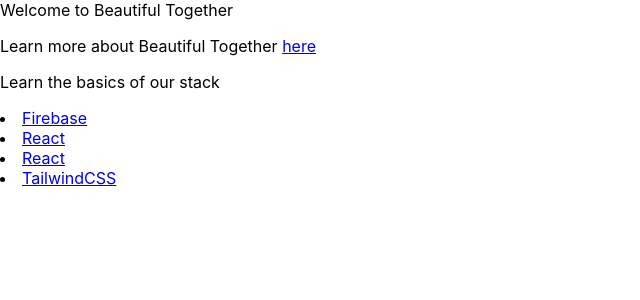
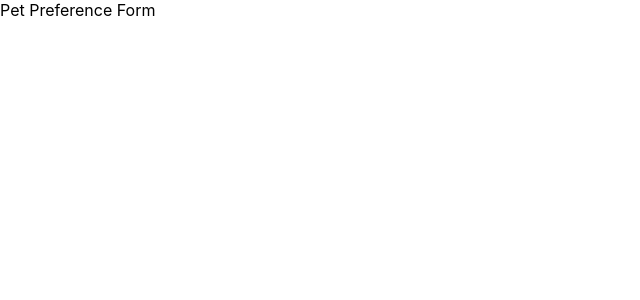
Before and after one commit to cssgunc/beautiful-together, a React (Create React App) app: page /petform in a window 1280 px wide. Shown: the top 300 px of the page, without its empty margins (0-640 px from the left). Built offline with nearby package versions, Linux system fonts and the light colour scheme.

Commit message:
Add routes and create template pages

```diff
--- a/package.json
+++ b/package.json
@@ -9,6 +9,7 @@
     "firebase": "^10.8.0",
     "react": "^18.2.0",
     "react-dom": "^18.2.0",
+    "react-router-dom": "^6.22.0",
     "react-scripts": "5.0.1",
     "web-vitals": "^2.1.4"
   },
--- a/src/App.js
+++ b/src/App.js
@@ -1,18 +1,10 @@
 import logo from './logo.svg';
 import './App.css';
+import {RoutesApp} from './Routes'
 
 function App() {
   return (
-    <div>
-      <header>Welcome to Beautiful Together</header>
-      <p>Learn more about Beautiful Together <a href='https://beautifultogethersanctuary.com/'>here</a></p>
-      <p>Learn the basics of our stack</p>
-
-      <li><a href="https://www.youtube.com/watch?v=vAoB4VbhRzM">Firebase</a></li>
-      <li><a href="https://www.youtube.com/watch?v=Tn6-PIqc4UM">React</a></li>
-      <li><a href="https://www.youtube.com/watch?v=Tn6-PIqc4UM">React</a></li>
-      <li><a href="https://youtu.be/mr15Xzb1Ook?si=5sDVCpSIBFxwa7UY">TailwindCSS</a></li>
-    </div>
+      <RoutesApp />
   );
 }
 
--- /dev/null
+++ b/src/Routes.js
@@ -0,0 +1,14 @@
+import { BrowserRouter as Router, Route, Routes } from 'react-router-dom'
+import {Login} from './pages/Login'
+import {PetForm} from './pages/PetForm'
+
+export const RoutesApp = () => {
+    return (
+        <Router>
+            <Routes>
+                <Route path="/" element={<Login />} />
+                <Route path="/petform" element={<PetForm />} />
+            </Routes>
+        </Router>
+    )
+}
--- /dev/null
+++ b/src/pages/Login.js
@@ -0,0 +1,14 @@
+export const Login = () => {
+    return (
+        <div>
+        <header>Welcome to Beautiful Together</header>
+        <p>Learn more about Beautiful Together <a href='https://beautifultogethersanctuary.com/'>here</a></p>
+        <p>Learn the basics of our stack</p>
+
+        <li><a href="https://www.youtube.com/watch?v=vAoB4VbhRzM">Firebase</a></li>
+        <li><a href="https://www.youtube.com/watch?v=Tn6-PIqc4UM">React</a></li>
+        <li><a href="https://www.youtube.com/watch?v=Tn6-PIqc4UM">React</a></li>
+        <li><a href="https://youtu.be/mr15Xzb1Ook?si=5sDVCpSIBFxwa7UY">TailwindCSS</a></li>
+        </div>
+    );
+}
--- /dev/null
+++ b/src/pages/PetForm.js
@@ -0,0 +1,7 @@
+export const PetForm = () => {
+    return (
+        <div>
+            <header>Pet Preference Form</header>
+        </div>
+    );
+}
```
Also changed, not shown: 1 other file (tests, documents, lock files or other folders).
